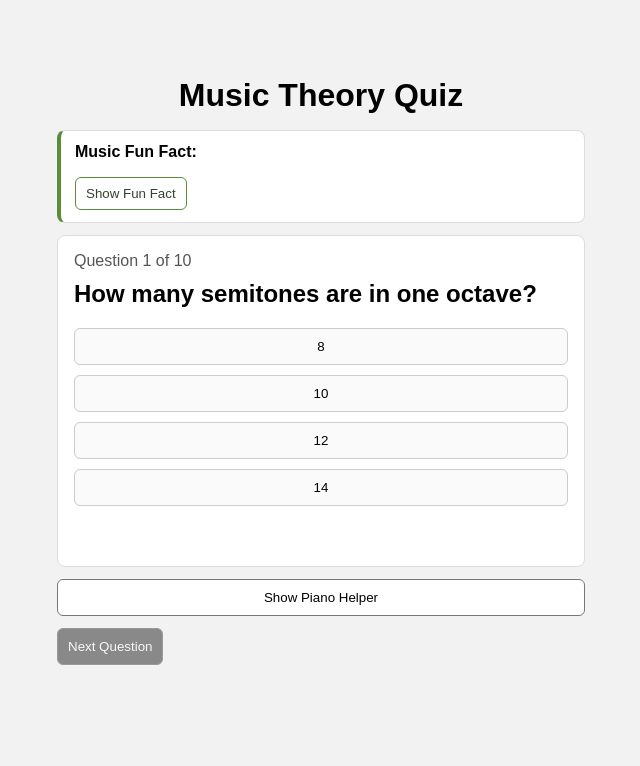
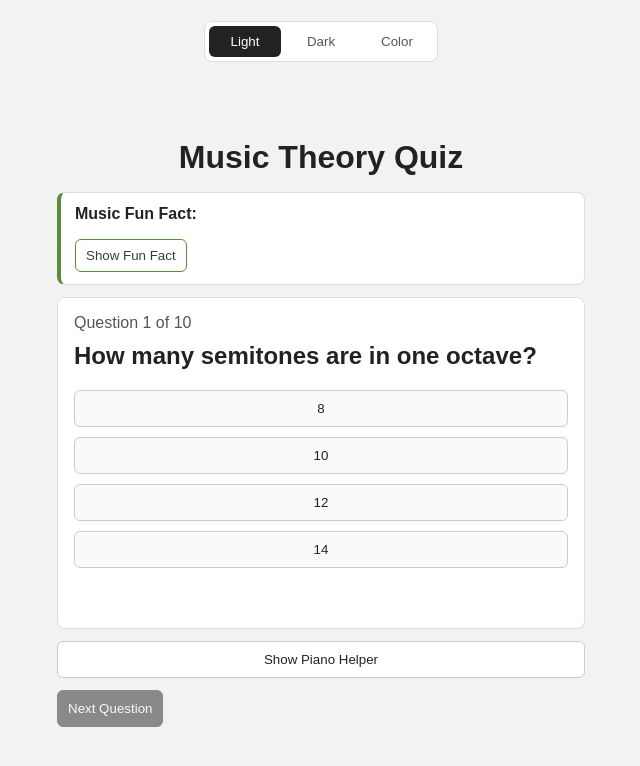
Before and after one commit to Kushlak/Quiz-App, a React (Vite) app: page / in a window 1280 px wide. Shown: the top 766 px of the page, without its empty margins (319-959 px from the left). Built offline with nearby package versions, Linux system fonts and the light colour scheme.

Commit message:
Add theme switcher

```diff
--- a/src/App.tsx
+++ b/src/App.tsx
@@ -1,10 +1,11 @@
-import { useState } from "react";
+import { useEffect, useState } from "react";
 import NextQuestionButton from "./components/NextQuestionButton";
 import QuizCard from "./components/QuizCard";
 import QuizContainer from "./components/QuizContainer";
 import FinishQuiz from "./components/FinishQuiz";
 import MiniPianoHelper from "./components/MiniPianoHelper";
 import MusicFunFact from "./components/MusicFunFact";
+import ThemeSwitcher, { ThemeName } from "./components/ThemeSwitcher";
 import { Answer, QuizQuestion } from "./types";
 
 // Static quiz content used to render each question and validate answers.
@@ -111,8 +112,19 @@ const quizData: QuizQuestion[] = [
   },
 ];
 
+function getSavedTheme(): ThemeName {
+  const savedTheme = localStorage.getItem("quiz-theme");
+
+  if (savedTheme === "dark" || savedTheme === "color") {
+    return savedTheme;
+  }
+
+  return "light";
+}
+
 function App() {
   // Local state tracks score, chosen answers, per-question feedback, and finish status.
+  const [theme, setTheme] = useState<ThemeName>(getSavedTheme);
   const [score, setScore] = useState(0);
   const [selectedAnswers, setSelectedAnswers] = useState<(Answer | null)[]>(
     quizData.map(() => null),
@@ -120,6 +132,10 @@ function App() {
   const [feedbacks, setFeedbacks] = useState<string[]>(quizData.map(() => ""));
   const [currentQuestionIndex, setCurrentQuestionIndex] = useState(0);
   const [quizFinished, setQuizFinished] = useState(false);
+
+  useEffect(() => {
+    localStorage.setItem("quiz-theme", theme);
+  }, [theme]);
 
   // Accept a single answer per question and compute immediate feedback.
   function handleAnswerClick(questionIndex: number, answer: Answer) {
@@ -174,7 +190,9 @@ function App() {
   const isLastQuestion = currentQuestionIndex === quizData.length - 1;
 
   return (
-    <>
+    <div className={`app-shell theme-${theme}`}>
+      <ThemeSwitcher theme={theme} onThemeChange={setTheme} />
+
       {quizFinished ? (
         <FinishQuiz
           score={score}
@@ -207,7 +225,7 @@ function App() {
           </div>
         </QuizContainer>
       )}
-    </>
+    </div>
   );
 }
 
--- /dev/null
+++ b/src/components/ThemeSwitcher.tsx
@@ -0,0 +1,32 @@
+export type ThemeName = "light" | "dark" | "color";
+
+type Props = {
+  theme: ThemeName;
+  onThemeChange: (theme: ThemeName) => void;
+};
+
+const themes: { label: string; value: ThemeName }[] = [
+  { label: "Light", value: "light" },
+  { label: "Dark", value: "dark" },
+  { label: "Color", value: "color" },
+];
+
+function ThemeSwitcher({ theme, onThemeChange }: Props) {
+  return (
+    <div className="theme-switcher" aria-label="Theme switcher">
+      {themes.map((option) => (
+        <button
+          key={option.value}
+          className={`theme-option${theme === option.value ? " active-theme" : ""}`}
+          type="button"
+          aria-pressed={theme === option.value}
+          onClick={() => onThemeChange(option.value)}
+        >
+          {option.label}
+        </button>
+      ))}
+    </div>
+  );
+}
+
+export default ThemeSwitcher;
--- a/src/style.css
+++ b/src/style.css
@@ -15,6 +15,98 @@ body {
   background: #f2f2f2;
 }
 
+.app-shell {
+  --page-bg: #f2f2f2;
+  --panel-bg: #ffffff;
+  --text-color: #222222;
+  --muted-text: #555555;
+  --border-color: #dddddd;
+  --soft-border: #cccccc;
+  --button-bg: #222222;
+  --button-text: #ffffff;
+  --secondary-bg: #fafafa;
+  --secondary-hover: #f0f0f0;
+  --accent: #2b7cff;
+  --fact-accent: #5b8c3a;
+  --fact-soft: #edf6e8;
+  --fact-text: #33422c;
+  --sharp-bg: #222222;
+  --sharp-text: #ffffff;
+  min-height: 100vh;
+  padding-top: 1px;
+  color: var(--text-color);
+  background: var(--page-bg);
+}
+
+.theme-dark {
+  --page-bg: #111827;
+  --panel-bg: #1f2937;
+  --text-color: #f9fafb;
+  --muted-text: #cbd5e1;
+  --border-color: #374151;
+  --soft-border: #4b5563;
+  --button-bg: #f9fafb;
+  --button-text: #111827;
+  --secondary-bg: #273449;
+  --secondary-hover: #334155;
+  --accent: #60a5fa;
+  --fact-accent: #8bcf6d;
+  --fact-soft: #263a2a;
+  --fact-text: #d9f7ce;
+  --sharp-bg: #020617;
+  --sharp-text: #f9fafb;
+}
+
+.theme-color {
+  --page-bg: #fff0f7;
+  --panel-bg: #ffffff;
+  --text-color: #4a1230;
+  --muted-text: #8a3a63;
+  --border-color: #f5a3ca;
+  --soft-border: #f0b6d2;
+  --button-bg: #d81b7d;
+  --button-text: #ffffff;
+  --secondary-bg: #fff6fb;
+  --secondary-hover: #ffe0ef;
+  --accent: #ff4fa3;
+  --fact-accent: #ec4899;
+  --fact-soft: #ffe4f1;
+  --fact-text: #7a1747;
+  --sharp-bg: #6d123f;
+  --sharp-text: #ffffff;
+}
+
+.theme-switcher {
+  display: flex;
+  justify-content: center;
+  gap: 4px;
+  width: fit-content;
+  margin: 20px auto 0;
+  padding: 4px;
+  border: 1px solid var(--border-color);
+  border-radius: 8px;
+  background: var(--panel-bg);
+}
+
+.theme-option {
+  min-width: 72px;
+  padding: 8px 10px;
+  border: 0;
+  background: transparent;
+  color: var(--muted-text);
+  border-radius: 6px;
+  cursor: pointer;
+}
+
+.theme-option:hover {
+  background: var(--secondary-hover);
+}
+
+.active-theme {
+  background: var(--button-bg);
+  color: var(--button-text);
+}
+
 /* Centers and constrains the main quiz panel on the page. */
 .quiz-container {
   max-width: 560px;
@@ -28,8 +120,8 @@ body {
 }
 
 .quiz-card {
-  background: white;
-  border: 1px solid #ddd;
+  background: var(--panel-bg);
+  border: 1px solid var(--border-color);
   border-radius: 8px;
   padding: 16px;
 }
@@ -42,10 +134,10 @@ body {
   margin-bottom: 12px;
   min-width: 0;
   padding: 12px 14px;
-  border: 1px solid #ddd;
-  border-left: 4px solid #5b8c3a;
+  border: 1px solid var(--border-color);
+  border-left: 4px solid var(--fact-accent);
   border-radius: 8px;
-  background: white;
+  background: var(--panel-bg);
 }
 
 .note-of-day h2 {
@@ -55,21 +147,21 @@ body {
 
 .note-of-day p {
   margin: 0;
-  color: #33422c;
+  color: var(--fact-text);
 }
 
 .fact-button {
   margin-top: 10px;
   padding: 8px 10px;
-  border: 1px solid #5b8c3a;
-  background: white;
-  color: #33422c;
+  border: 1px solid var(--fact-accent);
+  background: var(--panel-bg);
+  color: var(--fact-text);
   border-radius: 6px;
   cursor: pointer;
 }
 
 .fact-button:hover {
-  background: #edf6e8;
+  background: var(--fact-soft);
 }
 
 .fact-button:disabled {
@@ -86,7 +178,7 @@ body {
 
 .progress {
   margin: 0 0 10px 0;
-  color: #555;
+  color: var(--muted-text);
 }
 
 .question {
@@ -102,14 +194,15 @@ body {
 
 .answer-btn {
   padding: 10px;
-  border: 1px solid #ccc;
-  background: #fafafa;
+  border: 1px solid var(--soft-border);
+  background: var(--secondary-bg);
+  color: var(--text-color);
   cursor: pointer;
   border-radius: 6px;
 }
 
 .answer-btn:hover {
-  background: #f0f0f0;
+  background: var(--secondary-hover);
 }
 
 .feedback {
@@ -124,22 +217,23 @@ body {
 .helper-toggle {
   width: 100%;
   padding: 10px;
-  border: 1px solid #777;
-  background: white;
+  border: 1px solid var(--soft-border);
+  background: var(--panel-bg);
+  color: var(--text-color);
   border-radius: 6px;
   cursor: pointer;
 }
 
 .helper-toggle:hover {
-  background: #f7f7f7;
+  background: var(--secondary-hover);
 }
 
 .piano-panel {
   margin-top: 10px;
   padding: 12px;
-  border: 1px solid #ddd;
+  border: 1px solid var(--border-color);
   border-radius: 8px;
-  background: white;
+  background: var(--panel-bg);
 }
 
 .piano-keys {
@@ -151,29 +245,30 @@ body {
 .piano-key {
   min-height: 56px;
   padding: 8px 4px;
-  border: 1px solid #bbb;
-  background: #fff;
+  border: 1px solid var(--soft-border);
+  background: var(--panel-bg);
+  color: var(--text-color);
   border-radius: 4px;
   cursor: pointer;
   font-weight: bold;
 }
 
 .sharp-key {
-  background: #222;
-  color: white;
-  border-color: #222;
+  background: var(--sharp-bg);
+  color: var(--sharp-text);
+  border-color: var(--sharp-bg);
 }
 
 .selected-key {
-  outline: 3px solid #2b7cff;
+  outline: 3px solid var(--accent);
   outline-offset: 2px;
 }
 
 .note-info {
   margin-top: 12px;
   padding: 10px;
-  border-left: 4px solid #2b7cff;
-  background: #f5f9ff;
+  border-left: 4px solid var(--accent);
+  background: var(--secondary-bg);
 }
 
 .note-info p {
@@ -184,23 +279,23 @@ body {
   width: 100%;
   margin-top: 12px;
   padding: 10px;
-  border: 1px solid #444;
-  background: #222;
-  color: white;
+  border: 1px solid var(--button-bg);
+  background: var(--button-bg);
+  color: var(--button-text);
   border-radius: 6px;
   cursor: pointer;
 }
 
 .helper-hide:hover {
-  background: #333;
+  opacity: 0.9;
 }
 
 /* Primary action button style used for finish/retry interactions. */
 .next-btn {
   padding: 10px;
-  border: 1px solid #444;
-  background: #222;
-  color: white;
+  border: 1px solid var(--button-bg);
+  background: var(--button-bg);
+  color: var(--button-text);
   border-radius: 6px;
   cursor: pointer;
 }
```
